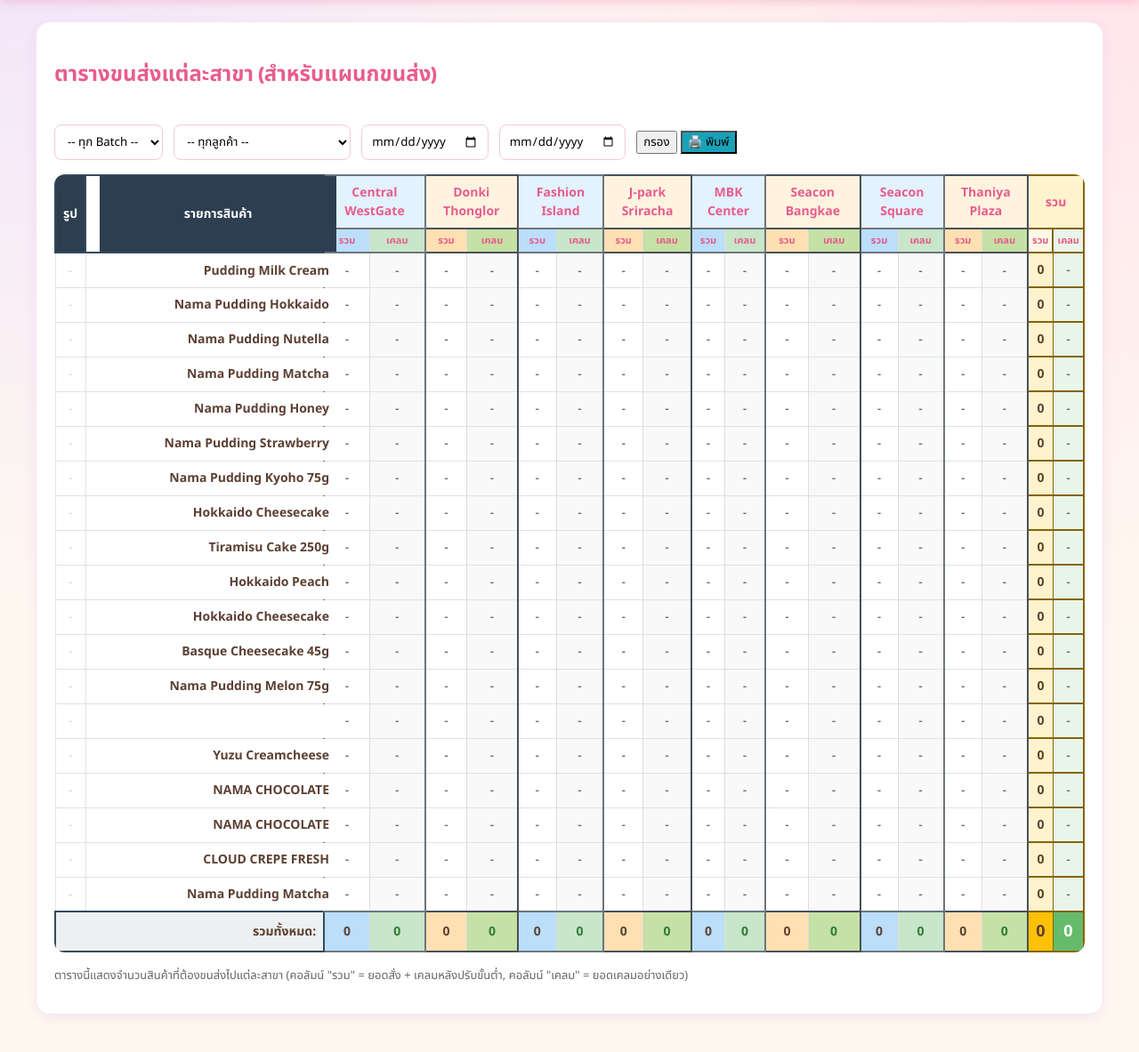
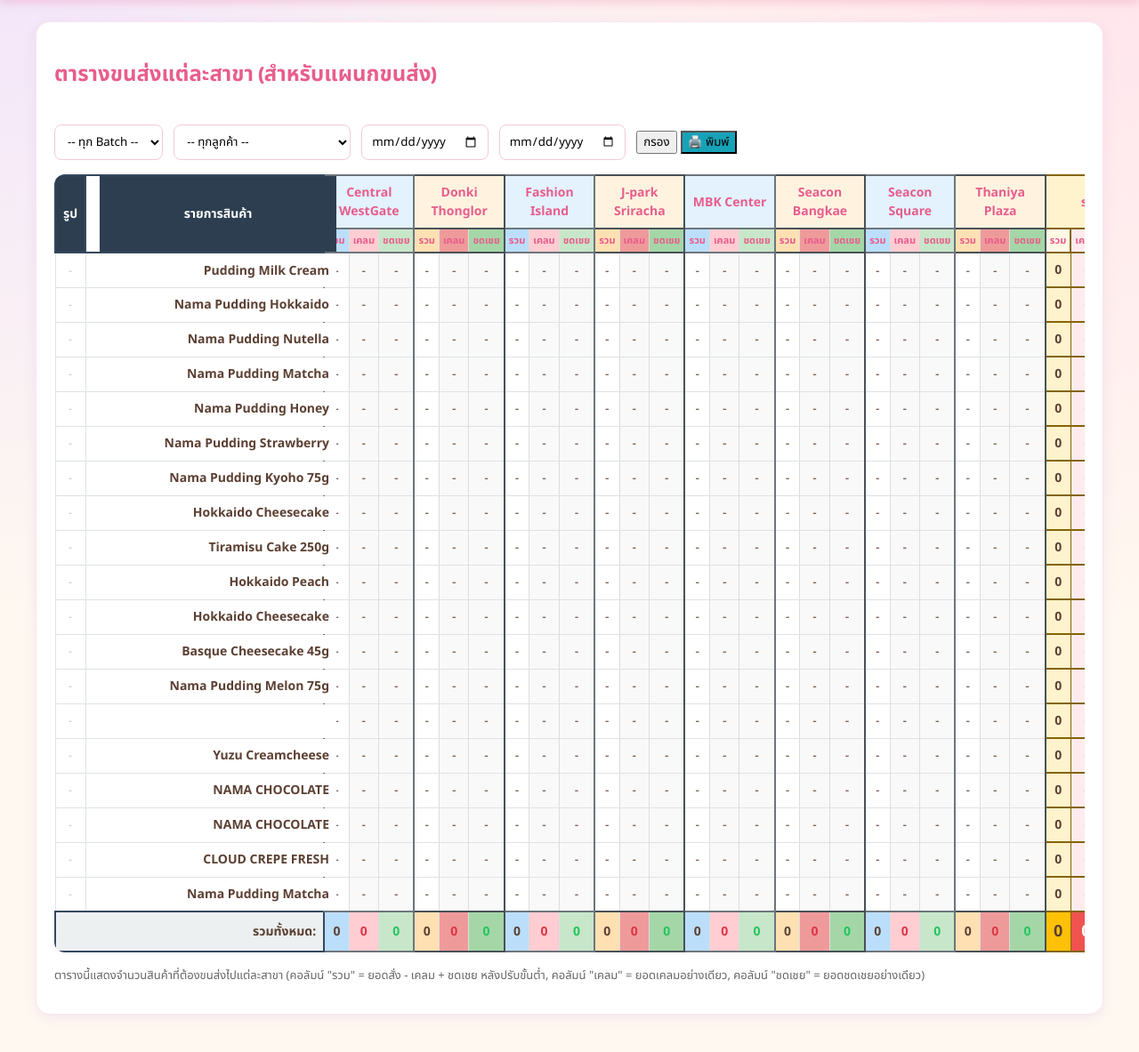
Before and after one commit to kittichaisangpayung-arch/oem-orders, a Django app: page /dashboard/shipping/ in a window 1280 px wide. Shown: the part 112-1295 px from the top of the page at 89% size. Run offline with Django 5.2, Linux system fonts and the light colour scheme; the visitor is signed in with stand-in values (Sample User, id 1); data comes from the database, SQL or seed files in the repository; data that the repository does not hold is empty.

Commit message:
Add compensation tracking to production, factory, and shipping dashboards
Extended compensation (ชดเชย) display across three key dashboard pages to provide complete visibility of adjustments. Net quantities now calculated as: Order - Claim + Compensation.

Changes:
- Production summary: Added compensation column with green styling for positive values
- Factory summary: Added compensation tracking per product group
- Shipping summary: Added compensation column to shipping matrix with per-store and grand totals
- All views updated to include compensated_by_product and compensated_by_product_store calculations
- Consistent color coding: red (#dc3545) for claims, green (#22c55e) for compensations

Co-Authored-By: Claude Sonnet 5 <noreply@anthropic.com>

```diff
--- a/apps/dashboard/views.py
+++ b/apps/dashboard/views.py
@@ -317,19 +317,41 @@ def production_summary(request):
         for o in StoreProductOverride.objects.filter(purchase_order_batch_id=single_batch_id):
             overrides[(o.product_id, o.store_id)] = o.override_qty
 
+    compensated_by_product, compensated_by_product_store = _compensation_totals(request)
+
+    # Check for compensations that create new product/store pairs
+    for pid, sid in compensated_by_product_store:
+        stores.add(sid)
+        if pid is not None and pid not in products:
+            product = Product.objects.filter(pk=pid).first()
+            if product:
+                # Use customer-specific barcode if available
+                effective_barcode = customer_barcodes.get(pid) or product.barcode
+
+                products[pid] = {
+                    "id": pid,
+                    "barcode": effective_barcode,
+                    "description": product.description,
+                    "sort_rank": product.sort_rank,
+                    "min_order_qty": product.min_order_qty or 0,
+                    "image": product.image.url if product.image else None,
+                }
+
     # Calculate totals per product, applying min qty and overrides per store
     totals = []
     for pid, p in products.items():
         original_total = 0
         adjusted_total = 0
         claimed_total = claimed_by_product.get(pid, 0)
+        compensated_total = compensated_by_product.get(pid, 0)
         has_override = False
         has_adjustment = False
 
         for sid in stores:
             qty = matrix[pid].get(sid, 0)
             claimed = claimed_by_product_store.get((pid, sid), 0)
-            net_qty = qty + claimed
+            compensated = compensated_by_product_store.get((pid, sid), 0)
+            net_qty = qty - claimed + compensated
             minimum = p["min_order_qty"]
 
             original_total += qty
@@ -353,6 +375,7 @@ def production_summary(request):
             "product__image": p["image"],
             "original_qty": original_total,
             "claimed_qty": claimed_total,
+            "compensated_qty": compensated_total,
             "net_qty2": adjusted_total,
             "overridden": has_override,
             "adjusted": has_adjustment,
@@ -761,6 +784,7 @@ def factory_summary(request):
         matrix[product_id][store_id] = row["total_qty2"]
 
     claimed_by_product, claimed_by_product_store = _claimed_totals(request)
+    compensated_by_product, compensated_by_product_store = _compensation_totals(request)
 
     # Check for claims that create new product/store pairs
     for pid, sid in claimed_by_product_store:
@@ -781,6 +805,25 @@ def factory_summary(request):
                     "image": product.image.url if product.image else None,
                 }
 
+    # Check for compensations that create new product/store pairs
+    for pid, sid in compensated_by_product_store:
+        stores.add(sid)
+        if pid is not None and pid not in products:
+            product = Product.objects.filter(pk=pid).first()
+            if product:
+                # Use customer-specific barcode if available
+                effective_barcode = customer_barcodes.get(pid) or product.barcode
+
+                products[pid] = {
+                    "id": pid,
+                    "barcode": effective_barcode,
+                    "description": product.description,
+                    "sort_rank": product.sort_rank,
+                    "product_group": product.product_group,
+                    "min_order_qty": product.min_order_qty or 0,
+                    "image": product.image.url if product.image else None,
+                }
+
     single_batch_id = request.GET.get("batch") or None
     overrides = {}
     if single_batch_id:
@@ -794,11 +837,13 @@ def factory_summary(request):
         original_total = 0
         adjusted_total_before_claim = 0
         claimed_total = claimed_by_product.get(pid, 0)
+        compensated_total = compensated_by_product.get(pid, 0)
 
         for sid in stores:
             qty = matrix[pid].get(sid, 0)
             claimed = claimed_by_product_store.get((pid, sid), 0)
-            net_qty = qty + claimed
+            compensated = compensated_by_product_store.get((pid, sid), 0)
+            net_qty = qty - claimed + compensated
             minimum = p["min_order_qty"]
 
             original_total += qty
@@ -813,8 +858,8 @@ def factory_summary(request):
             else:
                 adjusted_total_before_claim += qty
 
-        # Final net qty = adjusted order qty + claims
-        final_net_qty = adjusted_total_before_claim + claimed_total
+        # Final net qty = adjusted order qty - claims + compensations
+        final_net_qty = adjusted_total_before_claim - claimed_total + compensated_total
 
         group_name = p["product_group"] or "ไม่ระบุกลุ่ม"
 
@@ -825,7 +870,8 @@ def factory_summary(request):
             "image": p["image"],
             "total_qty2": adjusted_total_before_claim,  # Adjusted order qty (after min adjustment)
             "claimed_qty": claimed_total,
-            "net_qty2": final_net_qty,  # Adjusted + claims
+            "compensated_qty": compensated_total,
+            "net_qty2": final_net_qty,  # Adjusted - claims + compensations
         }
 
         groups_data[group_name]["group_name"] = group_name
@@ -954,6 +1000,7 @@ def shipping_summary(request):
             matrix[product_id][store_id] = qty
 
     _, claimed_by_product_store = _claimed_totals(request)
+    _, compensated_by_product_store = _compensation_totals(request)
 
     # Add stores from claims that might not be in the initial store list
     for pid, sid in claimed_by_product_store:
@@ -962,6 +1009,13 @@ def shipping_summary(request):
             if store and store.is_active:
                 stores[sid] = store.name
 
+    # Add stores from compensations that might not be in the initial store list
+    for pid, sid in compensated_by_product_store:
+        if sid is not None and sid not in stores:
+            store = Store.objects.filter(pk=sid).first()
+            if store and store.is_active:
+                stores[sid] = store.name
+
     sorted_store_ids = sorted(stores, key=lambda sid: stores[sid])
     sorted_product_ids = sorted(
         products, key=lambda pid: (products[pid]["sort_rank"] is None, products[pid]["sort_rank"] or 0, products[pid]["barcode"])
@@ -977,17 +1031,20 @@ def shipping_summary(request):
     table_rows = []
     store_totals = defaultdict(int)
     store_claim_totals = defaultdict(int)
+    store_compensation_totals = defaultdict(int)
 
     for pid in sorted_product_ids:
         p = products[pid]
         cells = []
         row_total = 0
         row_claim_total = 0
+        row_compensation_total = 0
 
         for sid in sorted_store_ids:
             qty = matrix[pid].get(sid, 0)  # Will be 0 if not ordered
             claimed = claimed_by_product_store.get((pid, sid), 0)
-            net_qty = qty + claimed
+            compensated = compensated_by_product_store.get((pid, sid), 0)
+            net_qty = qty - claimed + compensated
             minimum = p["min_order_qty"]
 
             # Calculate display_qty for ORDER column (not including claims in display)
@@ -1001,9 +1058,9 @@ def shipping_summary(request):
                 # If qty=0 (not ordered), show 0 even if there are claims
                 display_qty = qty
 
-            # Calculate net for production total (order + claims, with minimum applied)
+            # Calculate net for production total (order - claims + compensations, with minimum applied)
             if overridden:
-                net_for_total = overrides[(pid, sid)] + claimed
+                net_for_total = overrides[(pid, sid)] - claimed + compensated
             elif qty > 0 and net_qty > 0 and minimum > 0 and net_qty < minimum:
                 net_for_total = minimum
             else:
@@ -1012,11 +1069,14 @@ def shipping_summary(request):
             cells.append({
                 'qty': display_qty,  # Order qty only, with minimum if ordered
                 'claimed': claimed,
+                'compensated': compensated,
             })
             row_total += net_for_total
             row_claim_total += claimed
+            row_compensation_total += compensated
             store_totals[sid] += net_for_total
             store_claim_totals[sid] += claimed
+            store_compensation_totals[sid] += compensated
 
         # Add row even if row_total is 0 to show all products
         table_rows.append({
@@ -1024,11 +1084,13 @@ def shipping_summary(request):
             "cells": cells,
             "row_total": row_total,
             "row_claim_total": row_claim_total,
+            "row_compensation_total": row_compensation_total,
         })
 
     # Calculate grand total
     grand_total = sum(store_totals.values())
     grand_claim_total = sum(store_claim_totals.values())
+    grand_compensation_total = sum(store_compensation_totals.values())
 
     # Prepare store columns with totals for easier template iteration
     store_columns = [
@@ -1036,6 +1098,7 @@ def shipping_summary(request):
             "name": stores[sid],
             "total": store_totals[sid],
             "claim_total": store_claim_totals[sid],
+            "compensation_total": store_compensation_totals[sid],
         }
         for sid in sorted_store_ids
     ]
@@ -1046,6 +1109,7 @@ def shipping_summary(request):
         "table_rows": table_rows,
         "grand_total": grand_total,
         "grand_claim_total": grand_claim_total,
+        "grand_compensation_total": grand_compensation_total,
         "batches": PurchaseOrderBatch.objects.order_by("-uploaded_at")[:30],
         "customers": Customer.objects.filter(is_active=True),
         "stores": Store.objects.filter(is_active=True),
--- a/templates/dashboard/factory_summary.html
+++ b/templates/dashboard/factory_summary.html
@@ -51,7 +51,8 @@
                     <th class="label">Barcode</th>
                     <th class="label">รายการสินค้า</th>
                     <th>ยอดสั่งรวม (Qty2)</th>
-                    <th>เคลม</th>
+                    <th style="background:#ffe0e0;">เคลม</th>
+                    <th style="background:#e0f5e0;">ชดเชย</th>
                     <th>ยอดผลิตสุทธิ</th>
                 </tr>
             </thead>
@@ -68,7 +69,8 @@
                     <td class="label">{{ product.barcode|default:"(unmapped)" }}</td>
                     <td class="label">{{ product.description }}</td>
                     <td>{{ product.total_qty2 }}</td>
-                    <td>{{ product.claimed_qty }}</td>
+                    <td style="{% if product.claimed_qty > 0 %}color:#dc3545; font-weight:bold;{% endif %}">{{ product.claimed_qty }}</td>
+                    <td style="{% if product.compensated_qty > 0 %}color:#22c55e; font-weight:bold;{% endif %}">{{ product.compensated_qty|default:0 }}</td>
                     <td><strong>{{ product.net_qty2 }}</strong></td>
                 </tr>
             {% endfor %}
--- a/templates/dashboard/shipping_summary.html
+++ b/templates/dashboard/shipping_summary.html
@@ -39,17 +39,19 @@
                     <th rowspan="2" style="position: sticky; left: 0; background: #2c3e50; color: #fff; z-index: 10; border: 2px solid #34495e; padding: 8px;">รูป</th>
                     <th rowspan="2" style="position: sticky; left: 50px; background: #2c3e50; color: #fff; z-index: 10; border: 2px solid #34495e; padding: 8px; min-width: 250px;">รายการสินค้า</th>
                     {% for store_name in store_names %}
-                        <th colspan="2" style="border: 2px solid {% cycle '#6c757d' '#495057' %}; padding: 8px; background: {% cycle '#e3f2fd' '#fff3e0' %}; text-align: center; font-weight: bold;">{{ store_name }}</th>
+                        <th colspan="3" style="border: 2px solid {% cycle '#6c757d' '#495057' %}; padding: 8px; background: {% cycle '#e3f2fd' '#fff3e0' %}; text-align: center; font-weight: bold;">{{ store_name }}</th>
                     {% endfor %}
-                    <th colspan="2" style="border: 2px solid #856404; padding: 8px; background: #fff3cd; font-weight: bold;">รวม</th>
+                    <th colspan="3" style="border: 2px solid #856404; padding: 8px; background: #fff3cd; font-weight: bold;">รวม</th>
                 </tr>
                 <tr>
                     {% for store_name in store_names %}
                         <th style="border-right: 1px solid #ddd; border-bottom: 2px solid {% cycle '#6c757d' '#495057' %}; border-left: 2px solid {% cycle '#6c757d' '#495057' %}; padding: 4px; background: {% cycle '#bbdefb' '#ffe0b2' %}; font-size: 11px;">รวม</th>
-                        <th style="border-right: 2px solid {% cycle '#6c757d' '#495057' %}; border-bottom: 2px solid {% cycle '#6c757d' '#495057' %}; padding: 4px; background: {% cycle '#c8e6c9' '#c5e1a5' %}; font-size: 11px;">เคลม</th>
+                        <th style="border-right: 1px solid #ddd; border-bottom: 2px solid {% cycle '#6c757d' '#495057' %}; padding: 4px; background: {% cycle '#ffcdd2' '#ef9a9a' %}; font-size: 11px;">เคลม</th>
+                        <th style="border-right: 2px solid {% cycle '#6c757d' '#495057' %}; border-bottom: 2px solid {% cycle '#6c757d' '#495057' %}; padding: 4px; background: {% cycle '#c8e6c9' '#a5d6a7' %}; font-size: 11px;">ชดเชย</th>
                     {% endfor %}
                     <th style="border: 2px solid #856404; border-top: none; padding: 4px; background: #fff9e6; font-size: 11px; font-weight: bold;">รวม</th>
-                    <th style="border: 2px solid #856404; border-top: none; padding: 4px; background: #e8f5e9; font-size: 11px; font-weight: bold;">เคลม</th>
+                    <th style="border: 2px solid #856404; border-top: none; border-left: 1px solid #856404; padding: 4px; background: #ffebee; font-size: 11px; font-weight: bold;">เคลม</th>
+                    <th style="border: 2px solid #856404; border-top: none; border-left: 1px solid #856404; padding: 4px; background: #e8f5e9; font-size: 11px; font-weight: bold;">ชดเชย</th>
                 </tr>
             </thead>
             <tbody>
@@ -67,13 +69,19 @@
                         <td style="border-right: 1px solid #ddd; border-top: 1px solid #dee2e6; border-bottom: 1px solid #dee2e6; border-left: 2px solid {% cycle '#6c757d' '#495057' %}; padding: 8px; text-align: center; background: {% if cell.qty > 0 %}{% cycle '#e3f2fd' '#fff3e0' %}{% else %}#fff{% endif %}; {% if cell.qty > 0 %}font-weight: bold;{% endif %}">
                             {% if cell.qty > 0 %}{{ cell.qty }}{% else %}-{% endif %}
                         </td>
-                        <td style="border-right: 2px solid {% cycle '#6c757d' '#495057' %}; border-top: 1px solid #dee2e6; border-bottom: 1px solid #dee2e6; padding: 8px; text-align: center; background: {% if cell.claimed > 0 %}{% cycle '#c8e6c9' '#c5e1a5' %}{% else %}#f9f9f9{% endif %}; {% if cell.claimed > 0 %}color: #2e7d32; font-weight: bold;{% endif %}">
+                        <td style="border-right: 1px solid #ddd; border-top: 1px solid #dee2e6; border-bottom: 1px solid #dee2e6; padding: 8px; text-align: center; background: {% if cell.claimed > 0 %}{% cycle '#ffebee' '#ffcdd2' %}{% else %}#f9f9f9{% endif %}; {% if cell.claimed > 0 %}color: #dc3545; font-weight: bold;{% endif %}">
                             {% if cell.claimed > 0 %}{{ cell.claimed }}{% else %}-{% endif %}
+                        </td>
+                        <td style="border-right: 2px solid {% cycle '#6c757d' '#495057' %}; border-top: 1px solid #dee2e6; border-bottom: 1px solid #dee2e6; padding: 8px; text-align: center; background: {% if cell.compensated > 0 %}{% cycle '#e8f5e9' '#c8e6c9' %}{% else %}#f9f9f9{% endif %}; {% if cell.compensated > 0 %}color: #22c55e; font-weight: bold;{% endif %}">
+                            {% if cell.compensated > 0 %}{{ cell.compensated }}{% else %}-{% endif %}
                         </td>
                     {% endfor %}
                     <td style="border: 2px solid #856404; border-right: 1px solid #856404; padding: 8px; text-align: center; background: #fff3cd; font-weight: bold;">{{ row.row_total }}</td>
-                    <td style="border: 2px solid #856404; border-left: 1px solid #856404; padding: 8px; text-align: center; background: #e8f5e9; {% if row.row_claim_total > 0 %}color: #2e7d32; font-weight: bold;{% endif %}">
+                    <td style="border: 2px solid #856404; border-right: 1px solid #856404; border-left: 1px solid #856404; padding: 8px; text-align: center; background: #ffebee; {% if row.row_claim_total > 0 %}color: #dc3545; font-weight: bold;{% endif %}">
                         {% if row.row_claim_total > 0 %}{{ row.row_claim_total }}{% else %}-{% endif %}
+                    </td>
+                    <td style="border: 2px solid #856404; border-left: 1px solid #856404; padding: 8px; text-align: center; background: #e8f5e9; {% if row.row_compensation_total > 0 %}color: #22c55e; font-weight: bold;{% endif %}">
+                        {% if row.row_compensation_total > 0 %}{{ row.row_compensation_total }}{% else %}-{% endif %}
                     </td>
                 </tr>
             {% endfor %}
@@ -83,17 +91,19 @@
                     <td colspan="2" style="border: 2px solid #34495e; padding: 8px; text-align: right; background: #ecf0f1;">รวมทั้งหมด:</td>
                     {% for col in store_columns %}
                         <td style="border-right: 1px solid #ddd; border-top: 2px solid {% cycle '#6c757d' '#495057' %}; border-bottom: 2px solid {% cycle '#6c757d' '#495057' %}; border-left: 2px solid {% cycle '#6c757d' '#495057' %}; padding: 8px; text-align: center; background: {% cycle '#bbdefb' '#ffe0b2' %}; font-weight: bold;">{{ col.total }}</td>
-                        <td style="border-right: 2px solid {% cycle '#6c757d' '#495057' %}; border-top: 2px solid {% cycle '#6c757d' '#495057' %}; border-bottom: 2px solid {% cycle '#6c757d' '#495057' %}; padding: 8px; text-align: center; background: {% cycle '#c8e6c9' '#c5e1a5' %}; font-weight: bold; color: #2e7d32;">{{ col.claim_total }}</td>
+                        <td style="border-right: 1px solid #ddd; border-top: 2px solid {% cycle '#6c757d' '#495057' %}; border-bottom: 2px solid {% cycle '#6c757d' '#495057' %}; padding: 8px; text-align: center; background: {% cycle '#ffcdd2' '#ef9a9a' %}; font-weight: bold; color: #dc3545;">{{ col.claim_total }}</td>
+                        <td style="border-right: 2px solid {% cycle '#6c757d' '#495057' %}; border-top: 2px solid {% cycle '#6c757d' '#495057' %}; border-bottom: 2px solid {% cycle '#6c757d' '#495057' %}; padding: 8px; text-align: center; background: {% cycle '#c8e6c9' '#a5d6a7' %}; font-weight: bold; color: #22c55e;">{{ col.compensation_total }}</td>
                     {% endfor %}
                     <td style="border: 2px solid #856404; border-right: 1px solid #856404; padding: 8px; text-align: center; background: #ffc107; font-size: 18px;">{{ grand_total }}</td>
-                    <td style="border: 2px solid #856404; border-left: 1px solid #856404; padding: 8px; text-align: center; background: #66bb6a; color: #fff; font-size: 18px;">{{ grand_claim_total }}</td>
+                    <td style="border: 2px solid #856404; border-right: 1px solid #856404; border-left: 1px solid #856404; padding: 8px; text-align: center; background: #ef5350; color: #fff; font-size: 18px;">{{ grand_claim_total }}</td>
+                    <td style="border: 2px solid #856404; border-left: 1px solid #856404; padding: 8px; text-align: center; background: #66bb6a; color: #fff; font-size: 18px;">{{ grand_compensation_total }}</td>
                 </tr>
             </tfoot>
         </table>
     </div>
 
     <p style="margin-top: 16px; font-size: 13px; color: #666;">
-        ตารางนี้แสดงจำนวนสินค้าที่ต้องขนส่งไปแต่ละสาขา (คอลัมน์ "รวม" = ยอดสั่ง + เคลมหลังปรับขั้นต่ำ, คอลัมน์ "เคลม" = ยอดเคลมอย่างเดียว)
+        ตารางนี้แสดงจำนวนสินค้าที่ต้องขนส่งไปแต่ละสาขา (คอลัมน์ "รวม" = ยอดสั่ง - เคลม + ชดเชย หลังปรับขั้นต่ำ, คอลัมน์ "เคลม" = ยอดเคลมอย่างเดียว, คอลัมน์ "ชดเชย" = ยอดชดเชยอย่างเดียว)
     </p>
 </div>
 
```
Also changed, not shown: templates/dashboard/production.html (+7 -4 lines).
